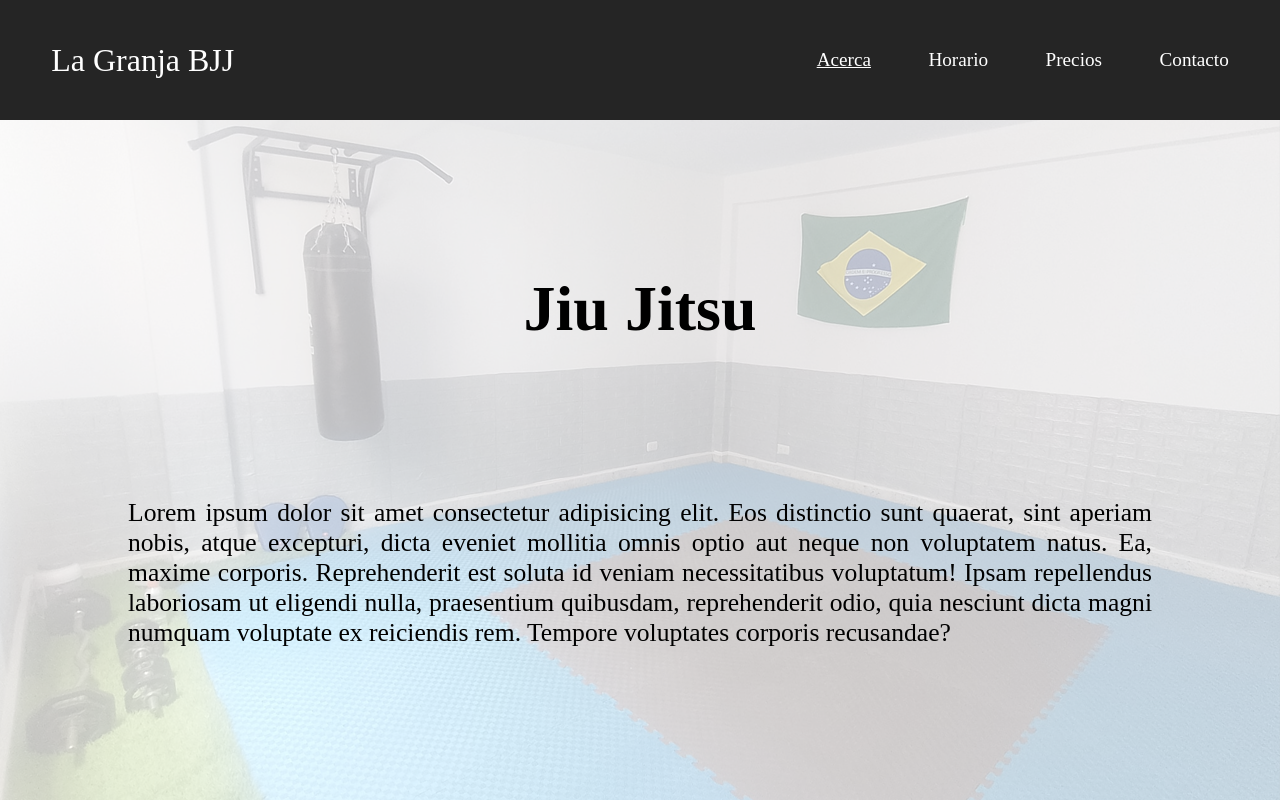
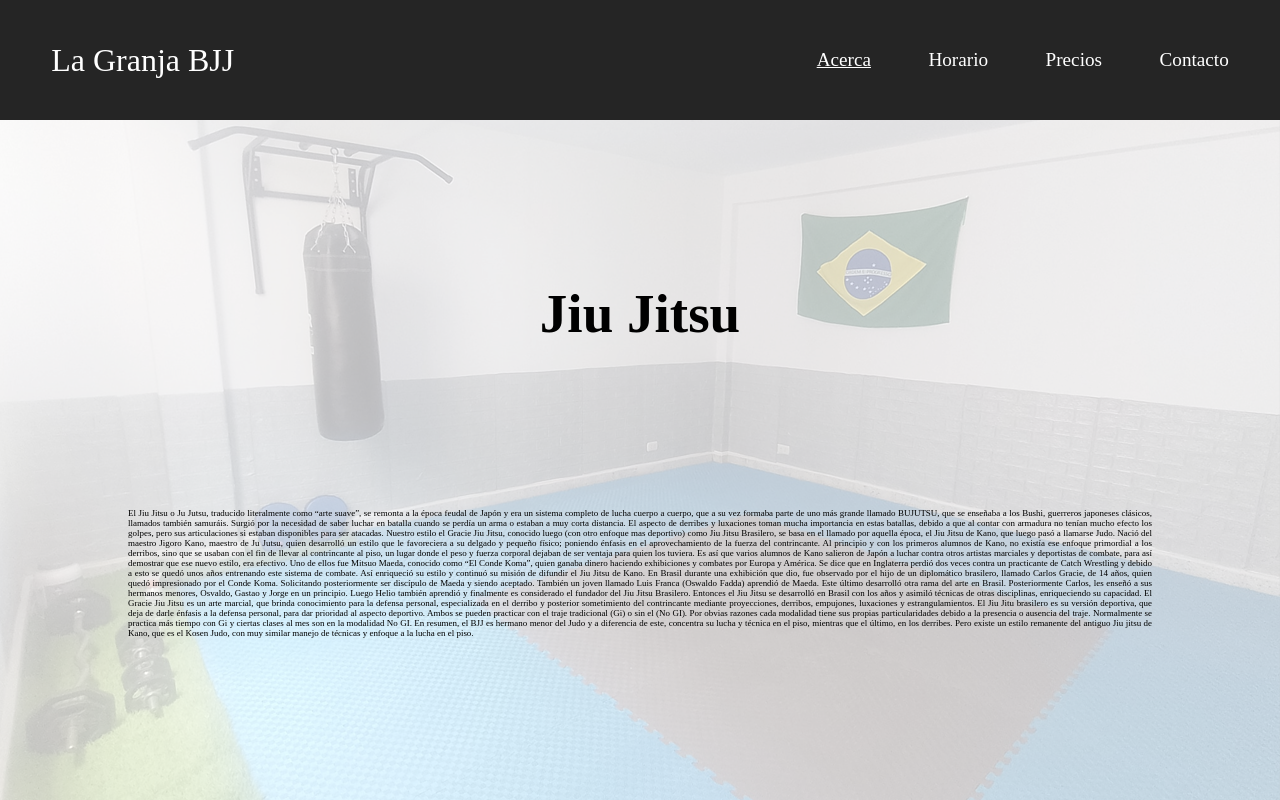
Before and after one commit to JuanPortal/La-Granja, a plain HTML site: page index.html in a window 1280 px wide. Both pictures are taken after a click on the element "Acerca". Drawn offline with Linux system fonts and the light colour scheme.

Commit message:
testing new font-sizes

```diff
--- a/index.html
+++ b/index.html
@@ -34,11 +34,44 @@
 
     <section class="acerca">
         <h2>Jiu Jitsu</h2>
-        <p>Lorem ipsum dolor sit amet consectetur adipisicing elit. Eos distinctio sunt quaerat, sint aperiam nobis,
-            atque excepturi, dicta eveniet mollitia omnis optio aut neque non voluptatem natus. Ea, maxime corporis.
-            Reprehenderit est soluta id veniam necessitatibus voluptatum! Ipsam repellendus laboriosam ut eligendi
-            nulla, praesentium quibusdam, reprehenderit odio, quia nesciunt dicta magni numquam voluptate ex reiciendis
-            rem. Tempore voluptates corporis recusandae?</p>
+        <p>El Jiu Jitsu o Ju Jutsu, traducido literalmente como “arte suave”, se remonta a la época feudal de Japón y
+            era un sistema completo de lucha cuerpo a cuerpo, que a su vez formaba parte de uno más grande llamado
+            BUJUTSU, que se enseñaba a los Bushi, guerreros japoneses clásicos, llamados también samuráis.
+            Surgió por la necesidad de saber luchar en batalla cuando se perdía un arma o estaban a muy corta distancia.
+            El aspecto de derribes y luxaciones toman mucha importancia en estas batallas, debido a que al contar con
+            armadura no tenían mucho efecto los golpes, pero sus articulaciones si estaban disponibles para ser
+            atacadas.
+            Nuestro estilo el Gracie Jiu Jitsu, conocido luego (con otro enfoque mas deportivo) como Jiu Jitsu
+            Brasilero, se basa en el llamado por aquella época, el Jiu Jitsu de Kano, que luego pasó a llamarse Judo.
+            Nació del maestro Jigoro Kano, maestro de Ju Jutsu, quien desarrolló un estilo que le favoreciera a su
+            delgado y pequeño físico; poniendo énfasis en el aprovechamiento de la fuerza del contrincante.
+            Al principio y con los primeros alumnos de Kano, no existía ese enfoque primordial a los derribos, sino que
+            se usaban con el fin de llevar al contrincante al piso, un lugar donde el peso y fuerza corporal dejaban de
+            ser ventaja para quien los tuviera.
+            Es así que varios alumnos de Kano salieron de Japón a luchar contra otros artistas marciales y deportistas
+            de combate, para así demostrar que ese nuevo estilo, era efectivo.
+            Uno de ellos fue Mitsuo Maeda, conocido como “El Conde Koma”, quien ganaba dinero haciendo exhibiciones y
+            combates por Europa y América. Se dice que en Inglaterra perdió dos veces contra un practicante de Catch
+            Wrestling y debido a esto se quedó unos años entrenando este sistema de combate. Así enriqueció su estilo y
+            continuó su misión de difundir el Jiu Jitsu de Kano.
+            En Brasil durante una exhibición que dio, fue observado por el hijo de un diplomático brasilero, llamado
+            Carlos Gracie, de 14 años, quien quedó impresionado por el Conde Koma. Solicitando posteriormente ser
+            discípulo de Maeda y siendo aceptado. También un joven llamado Luis Franca (Oswaldo Fadda) aprendió de
+            Maeda. Este último desarrolló otra rama del arte en Brasil.
+            Posteriormente Carlos, les enseñó a sus hermanos menores, Osvaldo, Gastao y Jorge en un principio. Luego
+            Helio también aprendió y finalmente es considerado el fundador del Jiu Jitsu Brasilero.
+            Entonces el Jiu Jitsu se desarrolló en Brasil con los años y asimiló técnicas de otras disciplinas,
+            enriqueciendo su capacidad.
+            El Gracie Jiu Jitsu es un arte marcial, que brinda conocimiento para la defensa personal, especializada en
+            el derribo y posterior sometimiento del contrincante mediante proyecciones, derribos, empujones, luxaciones
+            y estrangulamientos. El Jiu Jitu brasilero es su versión deportiva, que deja de darle énfasis a la defensa
+            personal, para dar prioridad al aspecto deportivo.
+            Ambos se pueden practicar con el traje tradicional (Gi) o sin el (No GI). Por obvias razones cada modalidad
+            tiene sus propias particularidades debido a la presencia o ausencia del traje.
+            Normalmente se practica más tiempo con Gi y ciertas clases al mes son en la modalidad No GI.
+            En resumen, el BJJ es hermano menor del Judo y a diferencia de este, concentra su lucha y técnica en el
+            piso, mientras que el último, en los derribes. Pero existe un estilo remanente del antiguo Jiu jitsu de
+            Kano, que es el Kosen Judo, con muy similar manejo de técnicas y enfoque a la lucha en el piso.</p>
     </section>
 
     <section class="horario">
@@ -81,16 +114,16 @@
         <div>
             <div class="redes">
                 <a href="https://www.facebook.com/profile.php?id=100083210468094" target="_blank">
-                    <svg xmlns="http://www.w3.org/2000/svg" class="icon icon-tabler icon-tabler-brand-facebook" width="44"
-                        height="44" viewBox="0 0 24 24" stroke-width="1.5" stroke="#2c3e50" fill="none"
+                    <svg xmlns="http://www.w3.org/2000/svg" class="icon icon-tabler icon-tabler-brand-facebook"
+                        width="44" height="44" viewBox="0 0 24 24" stroke-width="1.5" stroke="#2c3e50" fill="none"
                         stroke-linecap="round" stroke-linejoin="round">
                         <path stroke="none" d="M0 0h24v24H0z" fill="none" />
                         <path d="M7 10v4h3v7h4v-7h3l1 -4h-4v-2a1 1 0 0 1 1 -1h3v-4h-3a5 5 0 0 0 -5 5v2h-3" />
                     </svg>
                 </a>
                 <a href="https://www.instagram.com/lagranjabjj/" target="_blank">
-                    <svg xmlns="http://www.w3.org/2000/svg" class="icon icon-tabler icon-tabler-brand-instagram" width="44"
-                        height="44" viewBox="0 0 24 24" stroke-width="1.5" stroke="#2c3e50" fill="none"
+                    <svg xmlns="http://www.w3.org/2000/svg" class="icon icon-tabler icon-tabler-brand-instagram"
+                        width="44" height="44" viewBox="0 0 24 24" stroke-width="1.5" stroke="#2c3e50" fill="none"
                         stroke-linecap="round" stroke-linejoin="round">
                         <path stroke="none" d="M0 0h24v24H0z" fill="none" />
                         <rect x="4" y="4" width="16" height="16" rx="4" />
@@ -99,8 +132,8 @@
                     </svg>
                 </a>
                 <a href="https://wa.me/+51987781048" target="_blank">
-                    <svg xmlns="http://www.w3.org/2000/svg" class="icon icon-tabler icon-tabler-brand-whatsapp" width="44"
-                        height="44" viewBox="0 0 24 24" stroke-width="1.5" stroke="#2c3e50" fill="none"
+                    <svg xmlns="http://www.w3.org/2000/svg" class="icon icon-tabler icon-tabler-brand-whatsapp"
+                        width="44" height="44" viewBox="0 0 24 24" stroke-width="1.5" stroke="#2c3e50" fill="none"
                         stroke-linecap="round" stroke-linejoin="round">
                         <path stroke="none" d="M0 0h24v24H0z" fill="none" />
                         <path d="M3 21l1.65 -3.8a9 9 0 1 1 3.4 2.9l-5.05 .9" />
--- a/styles.css
+++ b/styles.css
@@ -31,7 +31,8 @@ nav {
     height: 100%;
     justify-content: space-between;
     align-items: center;
-    font-size: 1.5vw;
+    /* font-size: 1.5vw; */
+    font-size: clamp(15px, 1.5vw, 50px);
 }
 
 nav div {
@@ -76,18 +77,16 @@ section {
     flex-direction: column;
     justify-content: space-evenly;
     align-items: center;
-    /* color: white; */
-    /* background-color: #000; */
     background: url('./media/acerca-background.png') center no-repeat;
     background-size: cover;
 }
 
 .acerca h2 {
-    font-size: 5vw;
+    font-size: 4.3vw;
 }
 
 .acerca p {
-    font-size: 2vw;
+    font-size: .7vw;
     text-align: justify;
 }
 
@@ -151,7 +150,6 @@ section {
 /* CONTACTO */
 
 .contacto {
-    /* flex-direction: column; */
     justify-content: space-around;
     align-items: center;
     font-size: 2vw;
```
